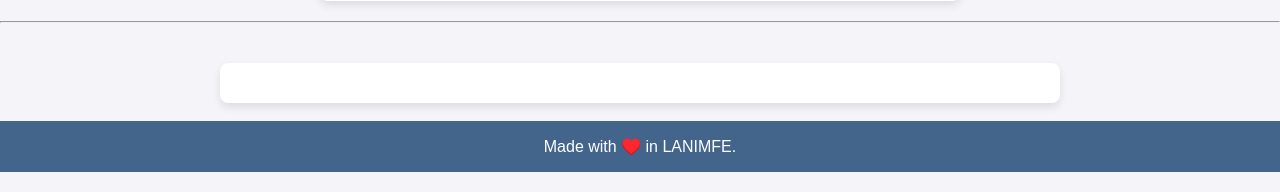
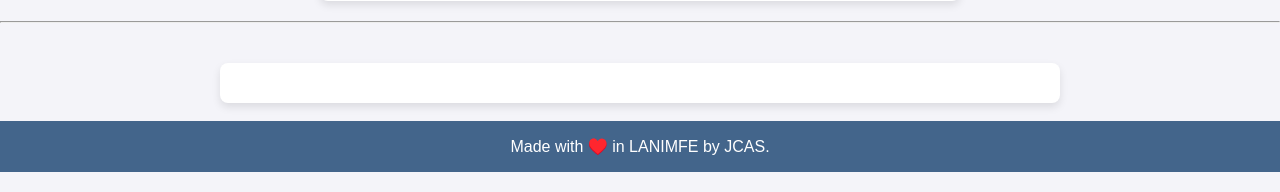
Before and after one commit to JCAS-physicist/My-flask-app-JCAS, a Flask app: page / in a window 1280 px wide. Shown: the part 628-820 px from the top of the page. Run offline with Flask 3, Linux system fonts and the light colour scheme.

Commit message:
Update index.html

```diff
--- a/templates/index.html
+++ b/templates/index.html
@@ -65,6 +65,6 @@
 </body>
 
 <footer>
-  <p>Made with ♥️ in LANIMFE.</p>
+  <p>Made with ♥️ in LANIMFE by JCAS.</p>
 </footer>
 </html>
```
